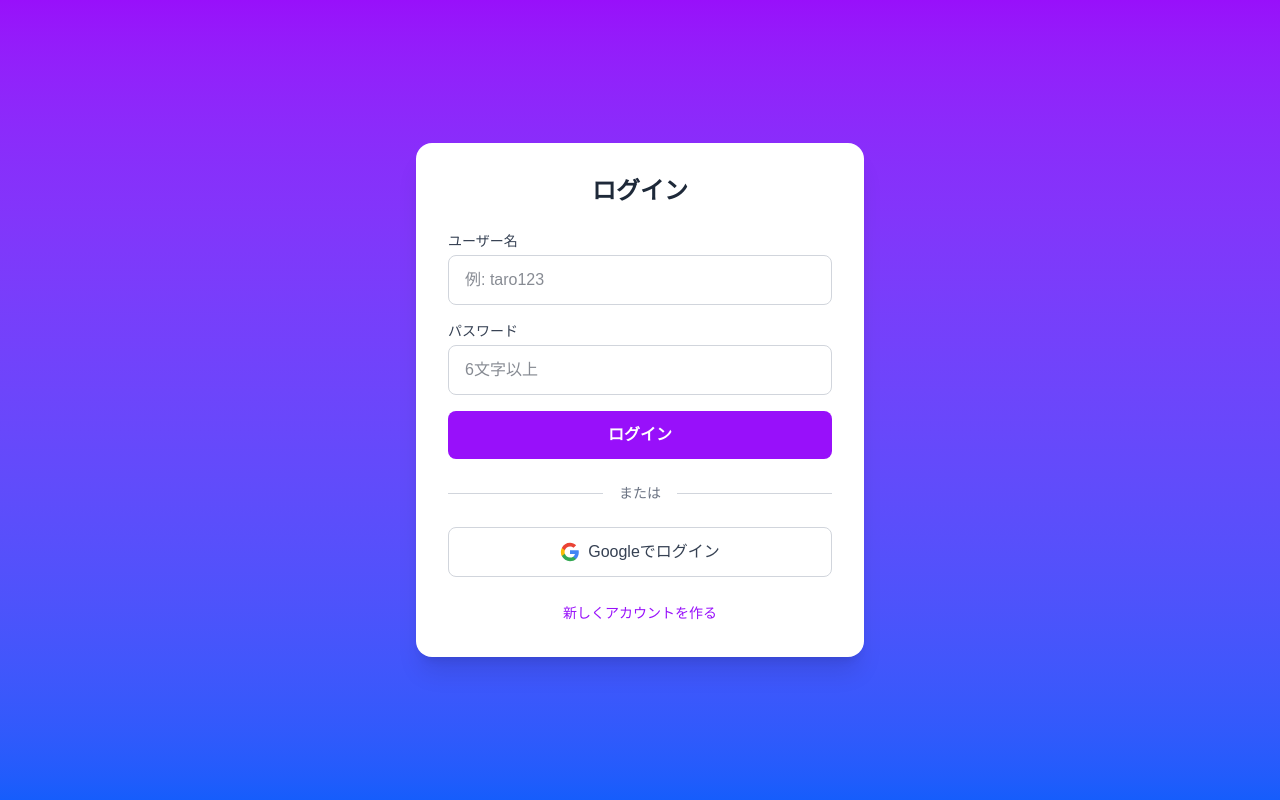
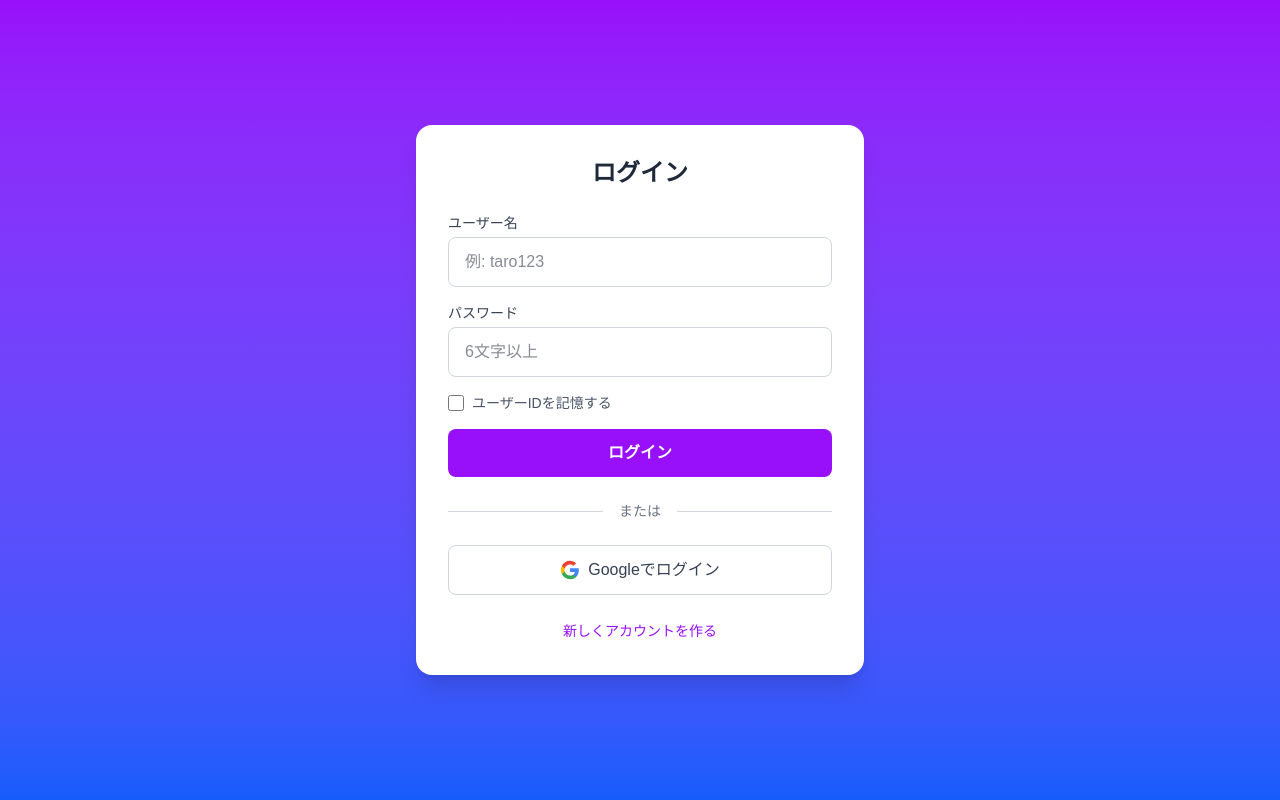
Before and after one commit to plusone03120717-maker/codeblock, a Next.js app: page /login in a window 1280 px wide. Built offline with nearby package versions, Linux system fonts and the light colour scheme; no server answers.

Commit message:
feat: ログイン画面にユーザーIDを記憶する機能を追加

```diff
--- a/src/app/login/page.tsx
+++ b/src/app/login/page.tsx
@@ -1,6 +1,6 @@
 "use client";
 
-import { useState } from "react";
+import { useState, useEffect } from "react";
 import { useRouter } from "next/navigation";
 import { registerWithUsername, loginWithUsername, loginWithGoogle } from "@/lib/auth";
 
@@ -10,7 +10,16 @@ export default function LoginPage() {
   const [password, setPassword] = useState("");
   const [error, setError] = useState("");
   const [loading, setLoading] = useState(false);
+  const [rememberUserId, setRememberUserId] = useState(false);
   const router = useRouter();
+
+  useEffect(() => {
+    const savedUserId = localStorage.getItem("rememberedUserId");
+    if (savedUserId) {
+      setUsername(savedUserId);
+      setRememberUserId(true);
+    }
+  }, []);
 
   const handleSubmit = async (e: React.FormEvent) => {
     e.preventDefault();
@@ -23,10 +32,17 @@ export default function LoginPage() {
       } else {
         await loginWithUsername(username, password);
       }
+
+      if (rememberUserId && !isRegister) {
+        localStorage.setItem("rememberedUserId", username);
+      } else {
+        localStorage.removeItem("rememberedUserId");
+      }
+
       router.push("/");
     } catch (err: any) {
-      if (err.code === "auth/wrong-password" || err.code === "auth/user-not-found") {
-        setError("ユーザー名またはパスワードが間違っています");
+      if (err.code === "auth/wrong-password" || err.code === "auth/user-not-found" || err.code === "auth/invalid-credential") {
+        setError("ユーザーIDまたはパスワードが間違っています");
       } else if (err.code === "auth/weak-password") {
         setError("パスワードは6文字以上にしてください");
       } else {
@@ -90,6 +106,21 @@ export default function LoginPage() {
               required
             />
           </div>
+
+          {!isRegister && (
+            <div className="flex items-center">
+              <input
+                type="checkbox"
+                id="rememberUserId"
+                checked={rememberUserId}
+                onChange={(e) => setRememberUserId(e.target.checked)}
+                className="w-4 h-4 text-purple-600 border-gray-300 rounded focus:ring-purple-500"
+              />
+              <label htmlFor="rememberUserId" className="ml-2 text-sm text-gray-600">
+                ユーザーIDを記憶する
+              </label>
+            </div>
+          )}
 
           {error && (
             <div className="bg-red-100 border border-red-400 text-red-700 px-4 py-3 rounded-lg text-sm">
```
